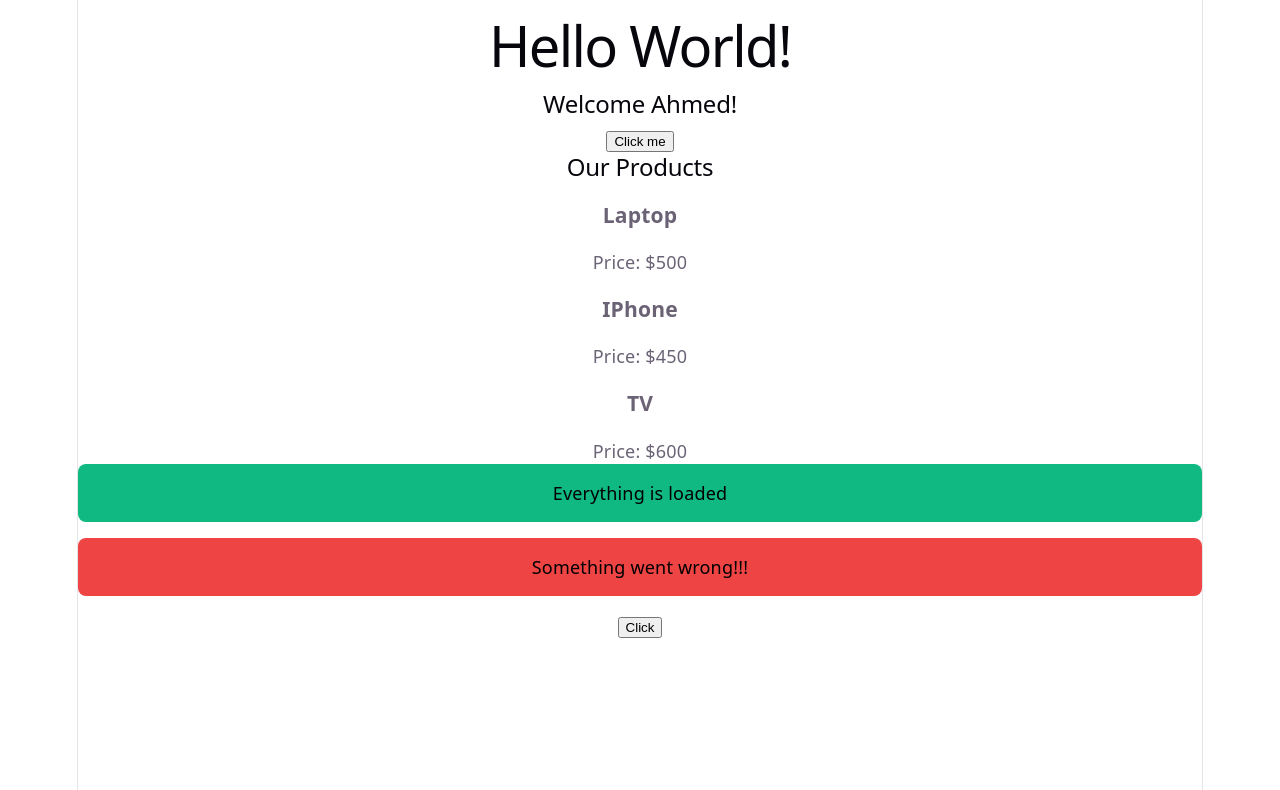
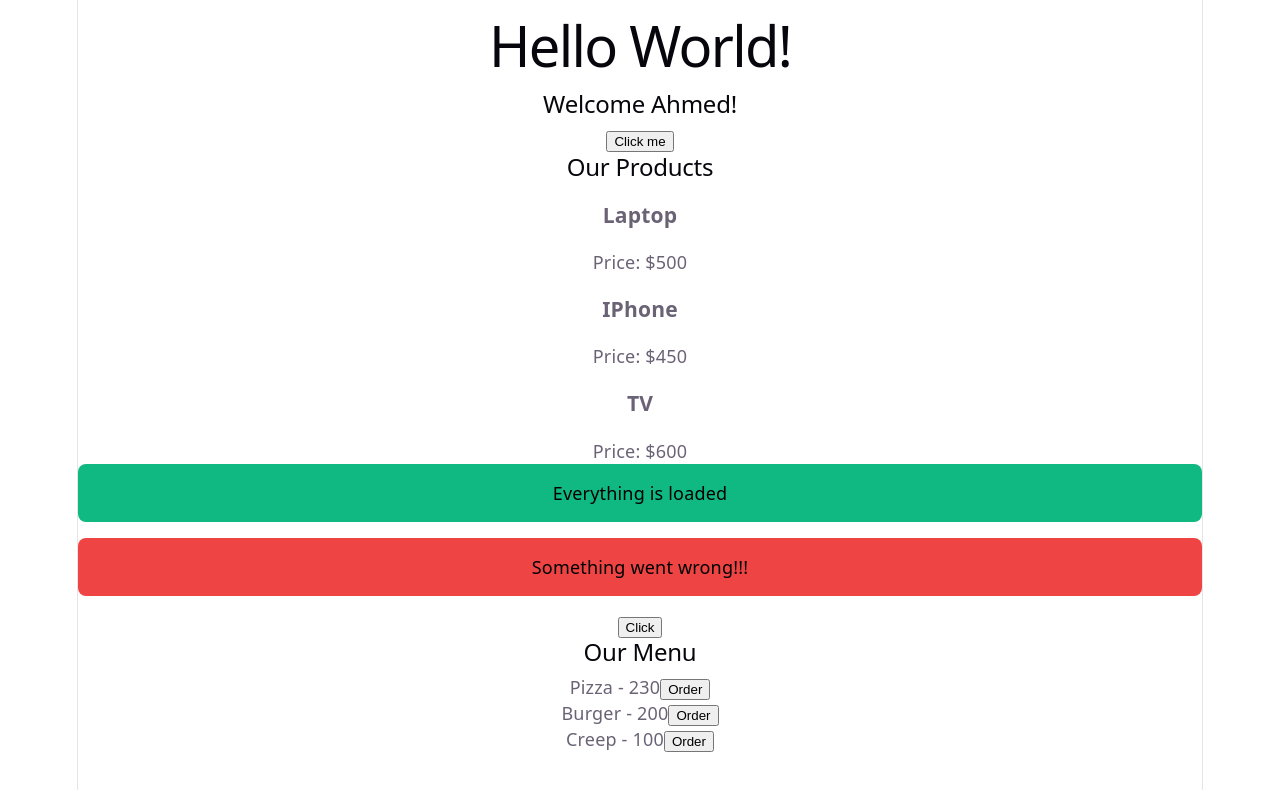
Before and after one commit to Ahmedmhmud/react-learning, a React (Vite) app in the folder hello-world/: page / in a window 1280 px wide. Shown: the top 790 px of the page. Built offline with nearby package versions, Linux system fonts and the light colour scheme.

Commit message:
passing handlers by props

```diff
--- a/hello-world/src/App.jsx
+++ b/hello-world/src/App.jsx
@@ -7,6 +7,7 @@ import { ProductList } from './ProductList'
 import './App.css'
 import { Alert } from './Alert'
 import { CustomButton } from './CustomButton'
+import { Menu } from './Menu'
 
 function App() {
 //  const [count, setCount] = useState(0)
@@ -20,6 +21,7 @@ function App() {
       <Alert>Everything is loaded</Alert>
       <Alert type="error">Something went wrong!!!</Alert>
       <CustomButton />
+      <Menu />
     </div>
   )
 }
--- /dev/null
+++ b/hello-world/src/Menu.jsx
@@ -0,0 +1,16 @@
+import { MenuItem } from "./MenuItem";
+
+export const Menu = () => {
+    const handleOrder = (itemName, ItemPrice) => {
+        alert(`You ordered ${itemName} for ${ItemPrice}`)
+    }
+
+    return (
+        <div>
+            <h2>Our Menu</h2>
+            <MenuItem name="Pizza" price={230} onOrder={handleOrder} />
+            <MenuItem name="Burger" price={200} onOrder={handleOrder} />
+            <MenuItem name="Creep" price={100} onOrder={handleOrder} />
+        </div>
+    )
+}
--- /dev/null
+++ b/hello-world/src/MenuItem.jsx
@@ -0,0 +1,8 @@
+export const MenuItem = ({ name, price, onOrder }) => {
+    return (
+        <div>
+            <span>{name} - {price}</span>
+            <button onClick={() => onOrder(name, price)}>Order</button>
+        </div>
+    )
+}
```
Also changed, not shown: 1 other file (tests, documents, lock files or other folders).
